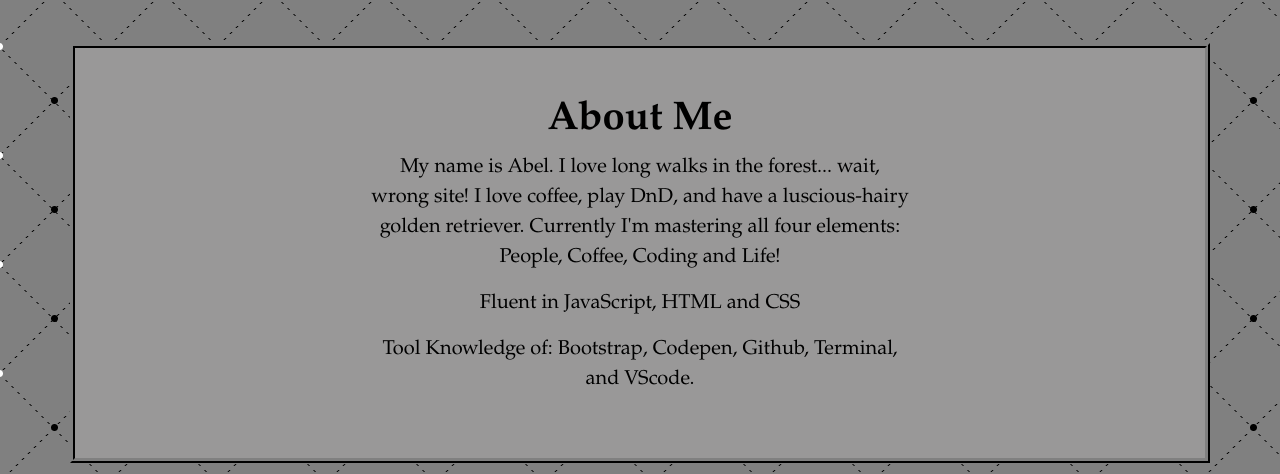
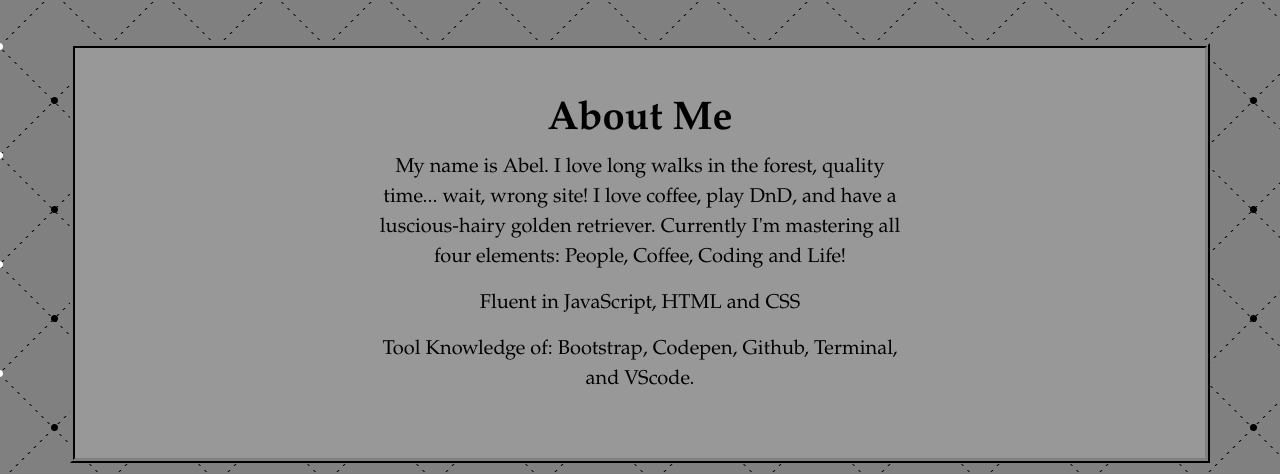
Before and after one commit to abelwatson/Porfolio, a plain HTML site: page index.html in a window 1280 px wide. Shown: the part 608-1082 px from the top of the page. Drawn offline with nearby package versions, Linux system fonts and the light colour scheme.

Commit message:
updated leading about me

```diff
--- a/index.html
+++ b/index.html
@@ -53,7 +53,7 @@
       <div class="row py-lg-10" >
         <div class="col-lg-6 col-md-8 mx-auto">
           <h1 class="fw-dark" id="aboutMe"><strong>About Me</strong></h1>
-          <p class="lead">My name is Abel. I love long walks in the forest... wait, wrong site! I love coffee, play DnD, and have a luscious-hairy golden retriever. Currently  I'm mastering all four elements: People, Coffee, Coding and Life!</p>
+          <p class="lead">My name is Abel. I love long walks in the forest, quality time... wait, wrong site! I love coffee, play DnD, and have a luscious-hairy golden retriever. Currently  I'm mastering all four elements: People, Coffee, Coding and Life!</p>
           <p class="lead"> Fluent in JavaScript, HTML and CSS </p>
           <p class="lead"> Tool Knowledge of: Bootstrap, Codepen, Github, Terminal, and VScode.</p>
         </div>
```
Also changed, not shown: Assets/FanTheStan.png (added).
